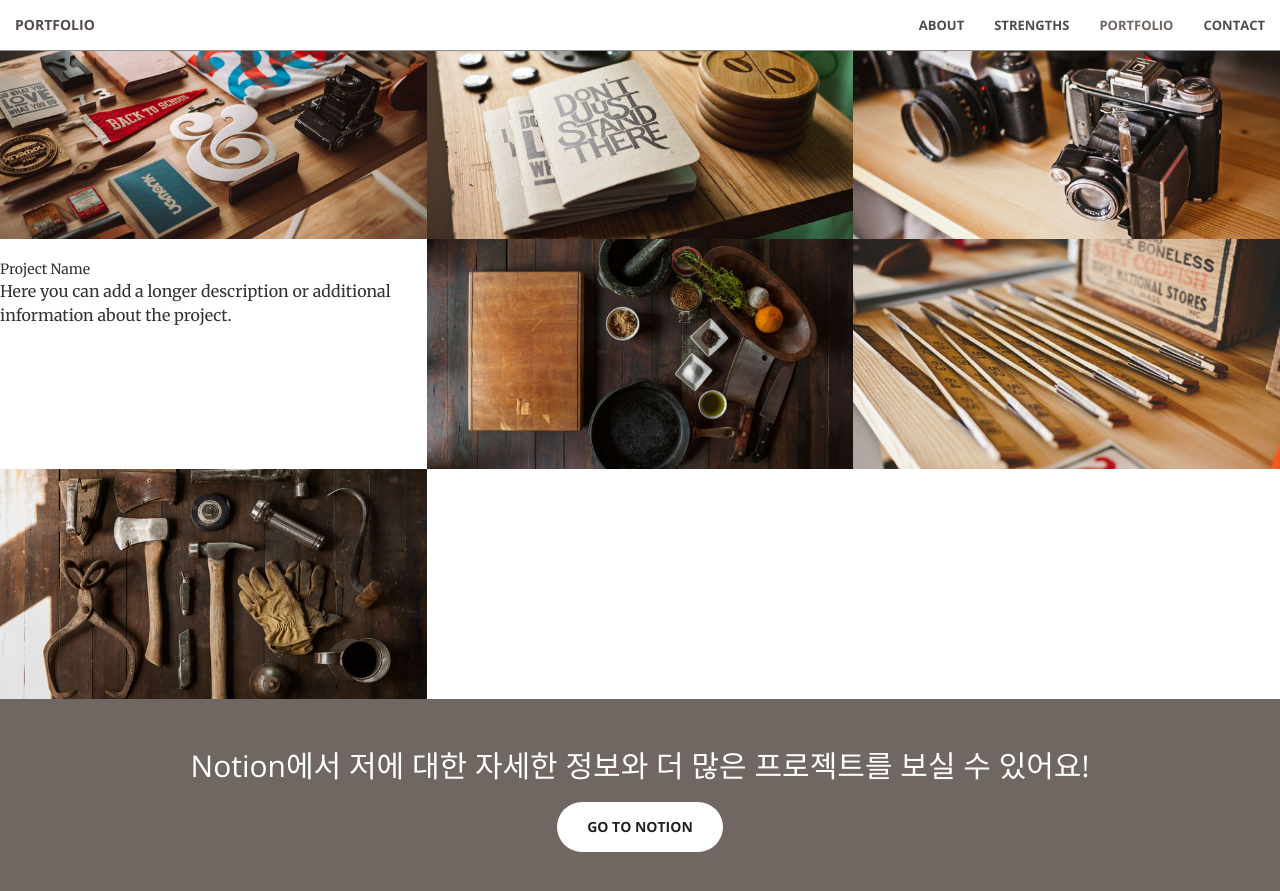
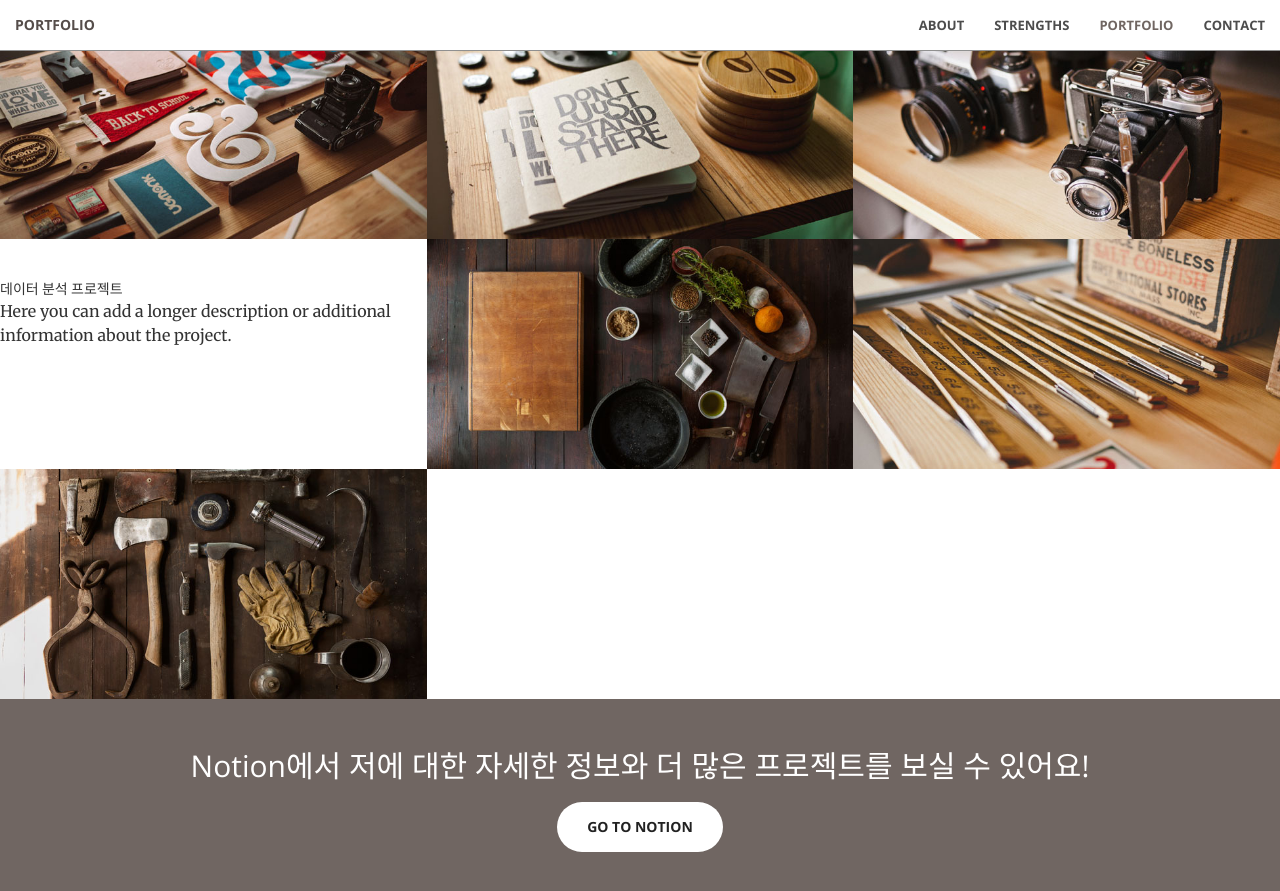
Before and after one commit to ymdev2023/ymdev2023.github.io, a Jekyll site: the page built from index.html, in a window 1280 px wide and 900 px high, scrolled down 1767 px. Shown: the top 891 px of the window. Built offline with Jekyll 4.4.1, drawn with Linux system fonts in a browser that asks for light colours.

Commit message:
Update portfolio.html

```diff
--- a/_includes/portfolio.html
+++ b/_includes/portfolio.html
@@ -27,8 +27,11 @@
                     <div class="project-category text-faded">
                         Category
                     </div>
+                    <div class="project-category text-faded">
+                                데이터 분석
+                    </div>
                     <div class="project-name">
-                        Project Name
+                        데이터 분석 프로젝트
                     </div>
                     <p>
                         Here you can add a longer description or additional information about the project.
```
